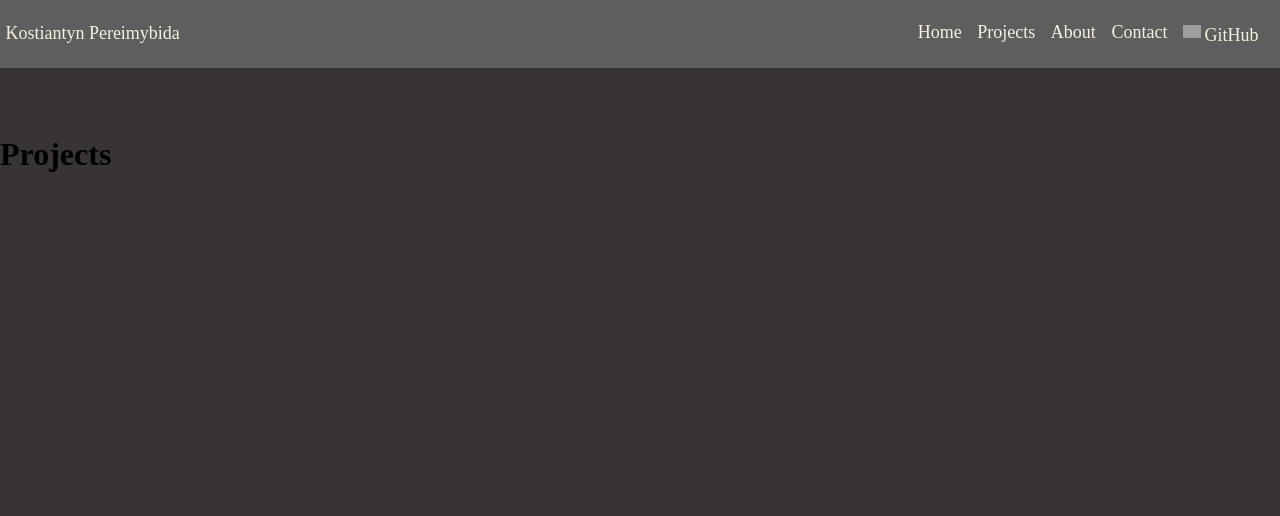
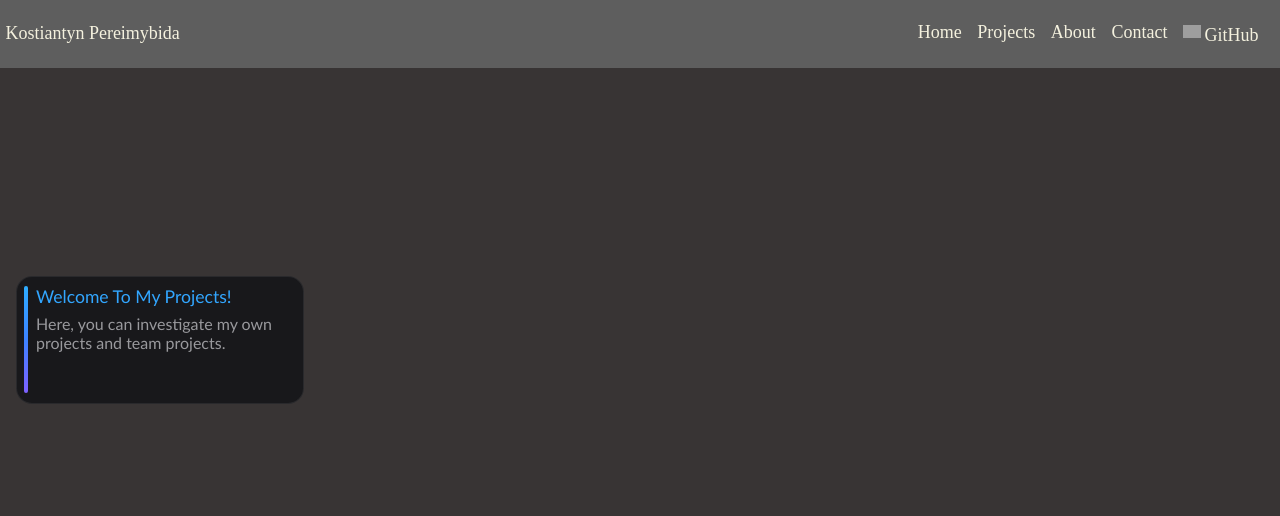
Before and after one commit to KossKokos/Portfolio, a Django app: page /portfolio/projects/ in a window 1280 px wide. Shown: the top 516 px of the page. Before the commit the page ends 172 px from the top, so only its background shows below. Run offline with Django 5.2, Linux system fonts and the light colour scheme; grey boxes are pictures that could not be loaded.

Commit message:
started progects page, changed urls.py, added new css file

```diff
--- a/django_portfolio/myportfolio/portfolio/static/portfolio/main.css
+++ b/django_portfolio/myportfolio/portfolio/static/portfolio/main.css
@@ -320,3 +320,6 @@ button:hover .button-text {
 button:active .button-text {
   color: rgba(255, 255, 255, 0.459);
 }
+
+
+/* ---------------Projects Page--------------------- */
--- a/django_portfolio/myportfolio/portfolio/static/portfolio/main.js
+++ b/django_portfolio/myportfolio/portfolio/static/portfolio/main.js
@@ -1,11 +1,10 @@
-const test_h1 = document.querySelector("h1");
+// const test_h1 = document.querySelector("h1");
 
 // document.addEventListener('DOMContentLoaded', function () {
 const header = document.querySelector(".header");
 const nav = document.querySelector(".navigation");
 const navHeight = nav.getBoundingClientRect().height;
 // const showImageBtns = document.querySelectorAll('.show-image');
-
 
 const stickyNav = function (entries) {
   const [entry] = entries;
@@ -22,10 +21,10 @@ const headerObserver = new IntersectionObserver(stickyNav, {
 headerObserver.observe(header);
 // });
 
-if (test_h1) {
-  const test1Marging = 0.0625 * navHeight;
-  test_h1.style.marginTop = `${test1Marging}rem`;
-}
+// if (test_h1) {
+//   const test1Marging = 0.0625 * navHeight;
+//   test_h1.style.marginTop = `${test1Marging}rem`;
+// }
 
 // const openModal = function (e) {
 //   e.preventDefault();
--- /dev/null
+++ b/django_portfolio/myportfolio/portfolio/static/portfolio/projects.css
@@ -0,0 +1,143 @@
+#container,
+#container-introduction {
+  padding-top: 6em;
+}
+
+#h1-welcome {
+  font-size: 1.5rem;
+}
+
+.container-messages {
+  padding: 1em;
+}
+
+#container-message-1 {
+  display: flex;
+}
+/*
+#container-message-2 {
+  display: flex;
+  justify-content: right;
+}
+
+#container-message-3 {
+  display: flex;
+} */
+/* #container-welcome {
+  display: flex;
+} */
+#main-container {
+  padding-top: 5rem;
+}
+
+.introduction {
+  padding: 0.5rem;
+}
+/* ------------Internet Welcome-------------- */
+
+/* From Uiverse.io by SouravBandyopadhyay */
+.container-message {
+  display: flex;
+  flex-direction: column;
+  isolation: isolate;
+  position: relative;
+  width: 18rem;
+  height: 8rem;
+  background: #29292c;
+  border-radius: 1rem;
+  overflow: hidden;
+  font-family: "Gill Sans", "Gill Sans MT", Calibri, "Trebuchet MS", sans-serif;
+  font-size: 16px;
+  --gradient: linear-gradient(to bottom, #2eadff, #3d83ff, #7e61ff);
+  --color: #32a6ff;
+}
+
+.container-message:before {
+  position: absolute;
+  content: "";
+  inset: 0.0625rem;
+  border-radius: 0.9375rem;
+  background: #18181b;
+  z-index: 2;
+}
+
+.container-message:after {
+  position: absolute;
+  content: "";
+  width: 0.25rem;
+  inset: 0.65rem auto 0.65rem 0.5rem;
+  border-radius: 0.125rem;
+  background: var(--gradient);
+  transition: transform 300ms ease;
+  z-index: 4;
+}
+
+.container-message:hover:after {
+  transform: translateX(0.15rem);
+}
+
+.notititle {
+  color: var(--color);
+  padding: 0.65rem 0.25rem 0.4rem 1.25rem;
+  font-weight: 500;
+  font-size: 1.1rem;
+  transition: transform 300ms ease;
+  z-index: 5;
+}
+
+.container-message:hover .notititle {
+  transform: translateX(0.15rem);
+}
+
+.notibody {
+  color: #99999d;
+  padding: 0 1.25rem;
+  transition: transform 300ms ease;
+  z-index: 5;
+}
+
+.container-message:hover .notibody {
+  transform: translateX(0.25rem);
+}
+
+.notiglow,
+.notiborderglow {
+  position: absolute;
+  width: 20rem;
+  height: 20rem;
+  transform: translate(-50%, -50%);
+  background: radial-gradient(
+    circle closest-side at center,
+    white,
+    transparent
+  );
+  opacity: 0;
+  transition: opacity 300ms ease;
+}
+
+.notiglow {
+  z-index: 3;
+}
+
+.notiborderglow {
+  z-index: 1;
+}
+
+.container-message:hover .notiglow {
+  opacity: 0.1;
+}
+
+.container-message:hover .notiborderglow {
+  opacity: 0.1;
+}
+
+.note {
+  color: var(--color);
+  position: fixed;
+  top: 80%;
+  left: 50%;
+  transform: translateX(-50%);
+  text-align: center;
+  font-size: 0.9rem;
+  width: 75%;
+}
--- a/django_portfolio/myportfolio/portfolio/templates/portfolio/base.html
+++ b/django_portfolio/myportfolio/portfolio/templates/portfolio/base.html
@@ -5,6 +5,7 @@
     <meta name="viewport" content="width=device-width, initial-scale=1.0" />
     {% load static %}
     <link rel="stylesheet" href="{% static 'portfolio/main.css' %}" />
+    <link rel="stylesheet" href="{% static 'portfolio/projects.css' %}" />
     <title>Portfolio</title>
   </head>
   <body>
--- a/django_portfolio/myportfolio/portfolio/templates/portfolio/projects.html
+++ b/django_portfolio/myportfolio/portfolio/templates/portfolio/projects.html
@@ -1,7 +1,36 @@
-{% extends "portfolio/base.html" %}
+{% extends "portfolio/base.html" %} {% block content %}
 
-{% block content %}
-
-<h1 style="color: black;">Projects</h1>
-
+<div id="container">
+  <div id="container-introduction">
+    <div id="container-welcome">
+      <!-- <h1 id="h1-welcome">Welcome to my Projects page</h1> -->
+      <div id="container-message-1" class="container-messages">
+        <div class="container-message">
+          <div class="notiglow"></div>
+          <div class="notiborderglow"></div>
+          <div class="notititle">Welcome To My Projects!</div>
+          <div class="notibody">
+            Here, you can investigate my own projects and team projects.
+          </div>
+        </div>
+      </div>
+    </div>
+  </div>
+  <div id="main-container">
+    <div id="visualization">
+      <div id="examples" style="gap: 10rem">
+        {% for proj in examples %}
+        <div class="box-img-example">
+          <div
+            class="project-image"
+            style="background-image: url('{{ proj.url }}');"
+          ></div>
+          <h2 class="example-title">{{proj.title}}</h2>
+          <p class="introduction">{{proj.introduction}}</p>
+        </div>
+        {% endfor %}
+      </div>
+    </div>
+  </div>
+</div>
 {% endblock %}
--- a/django_portfolio/myportfolio/portfolio/views.py
+++ b/django_portfolio/myportfolio/portfolio/views.py
@@ -40,6 +40,29 @@ img_examples = [
     },
 ]
 
+projects_data = [
+    {
+        'url': 'https://res.cloudinary.com/dtg29idor/image/upload/v1733738120/car_plates_reader_cbgmgs.jpg',
+        'title': 'Plates-Reader-Project',
+        'introduction' : """The Car Parking application is a web-based app that automates parking management,
+                            including optical license plate recognition and parking duration tracking.
+                            It provides users with a convenient interface for viewing parking history
+                            and offers administrators tools to manage accounts and rates.
+                            The app simplifies the parking process and makes its management easier,
+                            ensuring convenience for all users."""
+    },
+    {
+        'url': 'https://res.cloudinary.com/dtg29idor/image/upload/v1733740879/churn_predictions_gag4tv.png',
+        'title': 'Plates-Reader-Project',
+        'introduction' : """The Car Parking application is a web-based app that automates parking management,
+                    including optical license plate recognition and parking duration tracking.
+                    It provides users with a convenient interface for viewing parking history
+                    and offers administrators tools to manage accounts and rates.
+                    The app simplifies the parking process and makes its management easier,
+                    ensuring convenience for all users."""
+    },
+]
+
 def get_html_file(name):
     template = loader.get_template(name)
     return template
@@ -56,7 +79,7 @@ def index(request):
 
 def projects(request):
     template = get_html_file('portfolio/projects.html')
-    data = {'Hello' : 'world'}
+    data = {'examples' : projects_data}
     return HttpResponse(template.render(data, request))
 
 def about_me(request):
```
